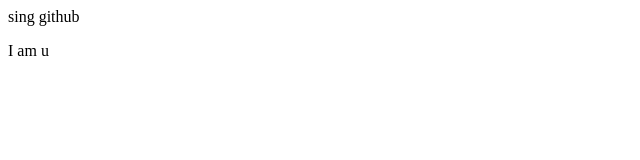
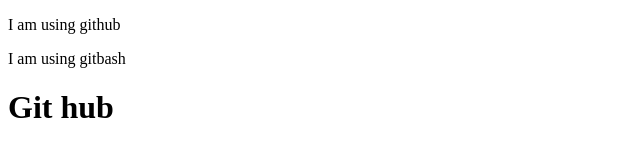
Before and after one commit to Shahed-13/my-first-website, a plain HTML site: page index.html in a window 1280 px wide. Shown: the whole page, without its empty margins (0-640 px from the left). Drawn offline with Linux system fonts and the light colour scheme.

Commit message:
first commit

```diff
--- a/index.html
+++ b/index.html
@@ -5,7 +5,9 @@
     <meta name="viewport" content="width=device-width, initial-scale=1.0">
     <title>Document</title>
 </head>
-<body>sing github
-    <p>I am u</p>
+<body>
+    <p>I am using github</p>
+    <p>I am using gitbash</p>
+    <h1>Git hub</h1>
 </body>
 </html>
```
